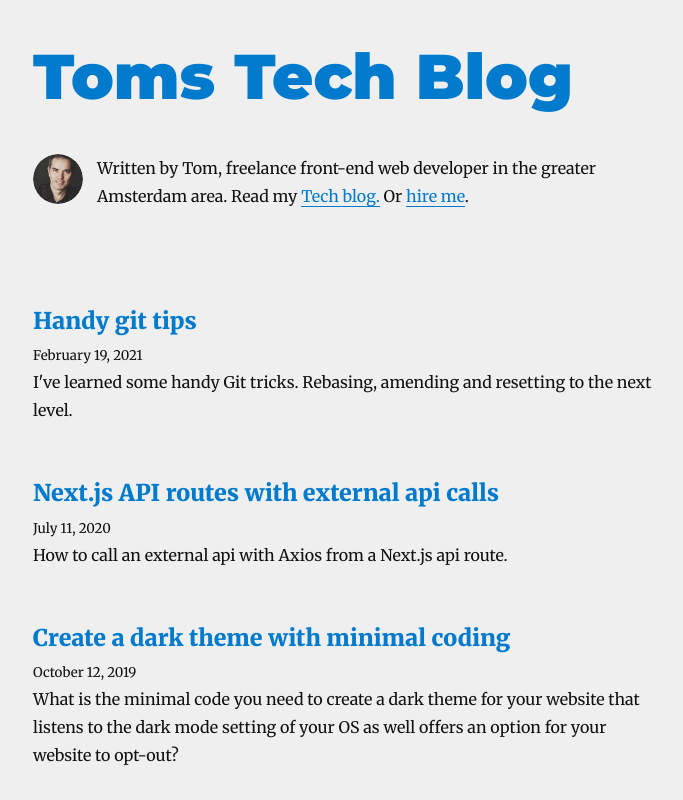
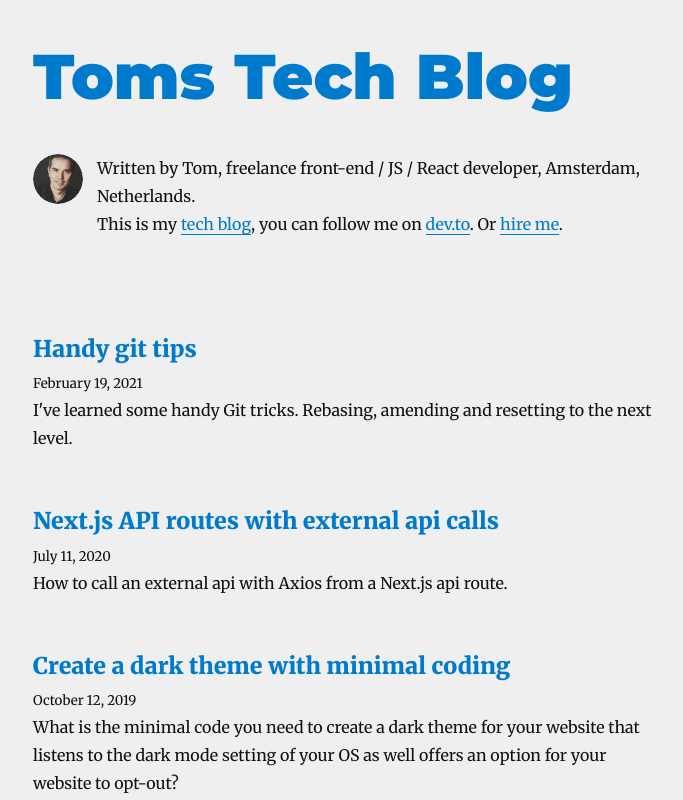
Before and after one commit to ludder/techblog, a Gatsby site: page / in a window 1280 px wide. Shown: the top 800 px of the page, without its empty margins (292-975 px from the left). Built offline with nearby package versions, Linux system fonts and the light colour scheme; Gatsby itself is replaced by a stand-in of ours; some packages are replaced by stand-ins of ours.

Commit message:
Update bio

```diff
--- a/src/components/bio.js
+++ b/src/components/bio.js
@@ -54,8 +54,10 @@ const Bio = () => {
         }}
       />
       <p>
-        Written by Tom, freelance front-end web developer in the greater
-        Amsterdam area. Read my <a href="/">Tech blog.</a> Or{" "}
+        Written by Tom, freelance front-end / JS / React developer, Amsterdam,
+        Netherlands. <br />
+        This is my <a href="/">tech blog</a>, you can follow me on{" "}
+        <a href="https://dev.to/ludder">dev.to</a>. Or{" "}
         <a href="https://tomgreuter.nl">hire me</a>.
       </p>
     </div>
```
